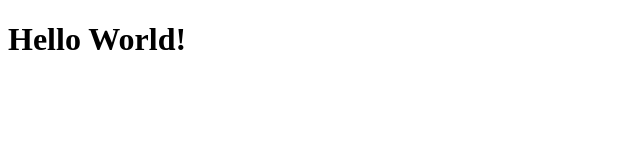
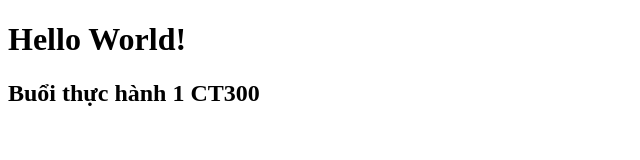
Before and after one commit to NhanB2105586/BT1_CT3000, a plain HTML site: page index.html in a window 1280 px wide. Shown: the whole page, without its empty margins (0-640 px from the left). Drawn offline with Linux system fonts and the light colour scheme.

Commit message:
Sửa đổi tệp tin index.html

```diff
--- a/index.html
+++ b/index.html
@@ -7,5 +7,6 @@
 </head>
 <body>
     <h1>Hello World!</h1>
+    <h2>Buổi thực hành 1 CT300</h2>
 </body>
 </html>
```
